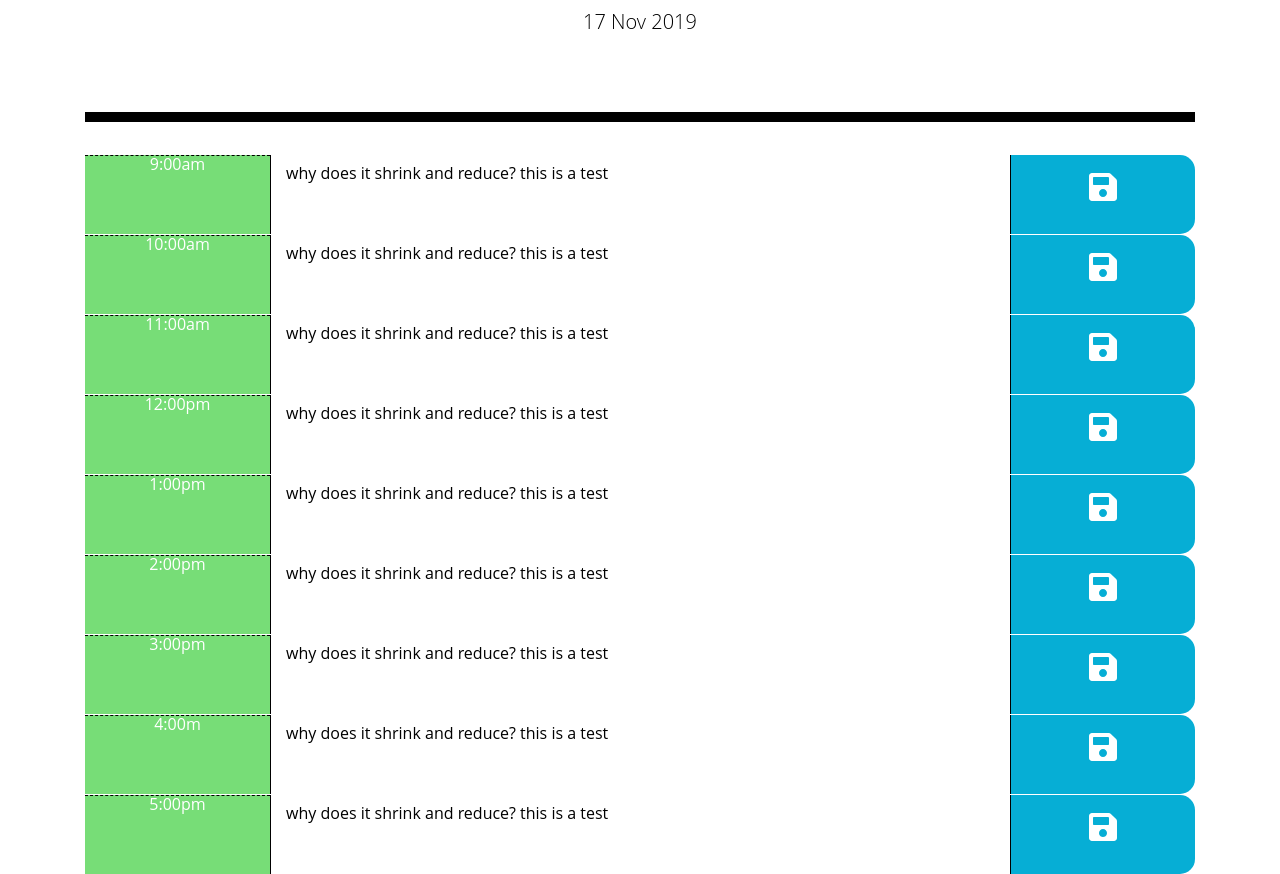
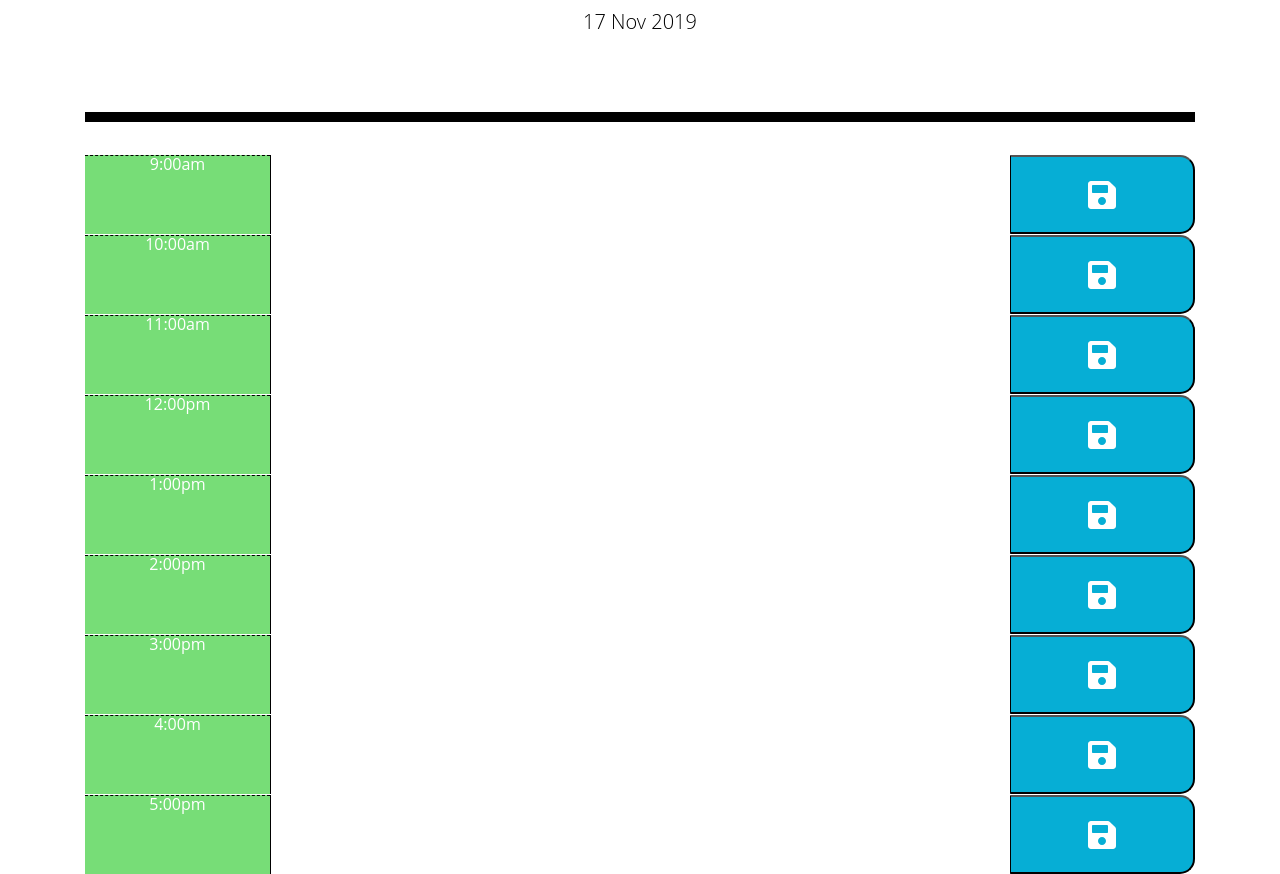
Before and after one commit to haloscot/Homework5, a plain HTML site: page index.html in a window 1280 px wide. Shown: the part 182-1056 px from the top of the page. Drawn offline with nearby package versions, Linux system fonts and the light colour scheme.

Commit message:
updating save button to button element

```diff
--- a/assets/js/logic.js
+++ b/assets/js/logic.js
@@ -43,13 +43,16 @@ $(document).ready(function() {
       }
 
     $(".saveBtn").on("click", function() {
-        //notes = copyText();
-        //Retrieve contents of textarea and save to
-        localStorage.setItem("notes", $('#description').text());
-        console.log($('#description').text());
-        //JSON.stringify(notes)
 
-    });
+        $('textarea[name*=' + id +'').select();
+        document.execCommand("copy");
+        $("textarea").select();
+
+        document.execCommand('copy');
+        console.log("If I have reached this line, it was a success!");
+        // localStorage.setItem("notes", contents);
+        // console.log(contents);
+        });
 });
 
 // additional functions:
--- a/index.html
+++ b/index.html
@@ -23,48 +23,48 @@
     <main class="main">
       <div class="row time-block">
         <span value="9" class="col-md-2 hour">9:00am</span>
-        <textarea class="col-md-8 description">why does it shrink and reduce? this is a test</textarea>
-        <span class="col-md-2 saveBtn py-3" id="9"><i class="fas fa-2x fa-save"></i></span>
+        <textarea name="9" class="col-md-8"></textarea>
+        <button class="col-md-2 saveBtn py-3" id="9"><i class="fas fa-2x fa-save"></i></button>
       </div>
       <div class="row time-block">
         <span value="10" class="col-md-2 hour">10:00am</span>
-        <textarea class="col-md-8 description">why does it shrink and reduce? this is a test</textarea>
-        <span class="col-md-2 saveBtn py-3" id="10"><i class="fas fa-2x fa-save"></i></span>
+        <textarea name="10" class="col-md-8"></textarea>
+        <button class="col-md-2 saveBtn py-3" id="10"><i class="fas fa-2x fa-save"></i></button>
       </div>
       <div class="row time-block">
-        <span  value="11" class="col-md-2 hour">11:00am</span>
-        <textarea class="col-md-8 description">why does it shrink and reduce? this is a test</textarea>
-        <span class="col-md-2 saveBtn py-3" id="11"><i class="fas fa-2x fa-save"></i></span>
+        <span value="11" class="col-md-2 hour">11:00am</span>
+        <textarea class="col-md-8" name="11"></textarea>
+        <button class="col-md-2 saveBtn py-3" id="11"><i class="fas fa-2x fa-save"></i></button>
       </div>
       <div class="row time-block">
         <span value="12" class="col-md-2 hour">12:00pm</span>
-        <textarea class="col-md-8 description">why does it shrink and reduce? this is a test</textarea>
-        <span class="col-md-2 saveBtn py-3" id="12"><i class="fas fa-2x fa-save"></i></span>
+        <textarea class="col-md-8" name="12"></textarea>
+        <button class="col-md-2 saveBtn py-3" id="12"><i class="fas fa-2x fa-save"></i></button>
       </div>
       <div class="row time-block">
         <span value="13" class="col-md-2 hour">1:00pm</span>
-        <textarea class="col-md-8 description">why does it shrink and reduce? this is a test</textarea>
-        <span class="col-md-2 saveBtn py-3" id="13"><i class="fas fa-2x fa-save"></i></span>
+        <textarea class="col-md-8" name="13"></textarea>
+        <button class="col-md-2 saveBtn py-3" id="13"><i class="fas fa-2x fa-save"></i></button>
       </div>
       <div class="row time-block">
         <span value="14" class="col-md-2 hour">2:00pm</span>
-        <textarea class="col-md-8 description">why does it shrink and reduce? this is a test</textarea>
-        <span class="col-md-2 saveBtn py-3" id="14"><i class="fas fa-2x fa-save"></i></span>
+        <textarea class="col-md-8" name="14"></textarea>
+        <button class="col-md-2 saveBtn py-3" id="14"><i class="fas fa-2x fa-save"></i></button>
       </div>
       <div class="row time-block">
         <span value="15" class="col-md-2 hour">3:00pm</span>
-        <textarea class="col-md-8 description">why does it shrink and reduce? this is a test</textarea>
-        <span class="col-md-2 saveBtn py-3" id="15"><i class="fas fa-2x fa-save"></i></span>
+        <textarea class="col-md-8" name="15"></textarea>
+        <button class="col-md-2 saveBtn py-3" id="15"><i class="fas fa-2x fa-save"></i></button>
       </div>
       <div class="row time-block">
         <span value="16" class="col-md-2 hour">4:00m</span>
-        <textarea class="col-md-8 description">why does it shrink and reduce? this is a test</textarea>
-        <span class="col-md-2 saveBtn py-3" id="16"><i class="fas fa-2x fa-save"></i></span>
+        <textarea class="col-md-8" name="16"></textarea>
+        <button class="col-md-2 saveBtn py-3" id="16"><i class="fas fa-2x fa-save"></i></button>
       </div>
       <div class="row time-block">
         <span value="17" class="col-md-2 hour">5:00pm</span>
-        <textarea class="col-md-8 description">why does it shrink and reduce? this is a test</textarea>
-        <span class="col-md-2 saveBtn py-3" id="17"><i class="fas fa-2x fa-save"></i></span>
+        <textarea class="col-md-8" name="17"></textarea>
+        <button class="col-md-2 saveBtn py-3" id="17"><i class="fas fa-2x fa-save"></i></button>
       </div>
     </main>
   </div>
```
